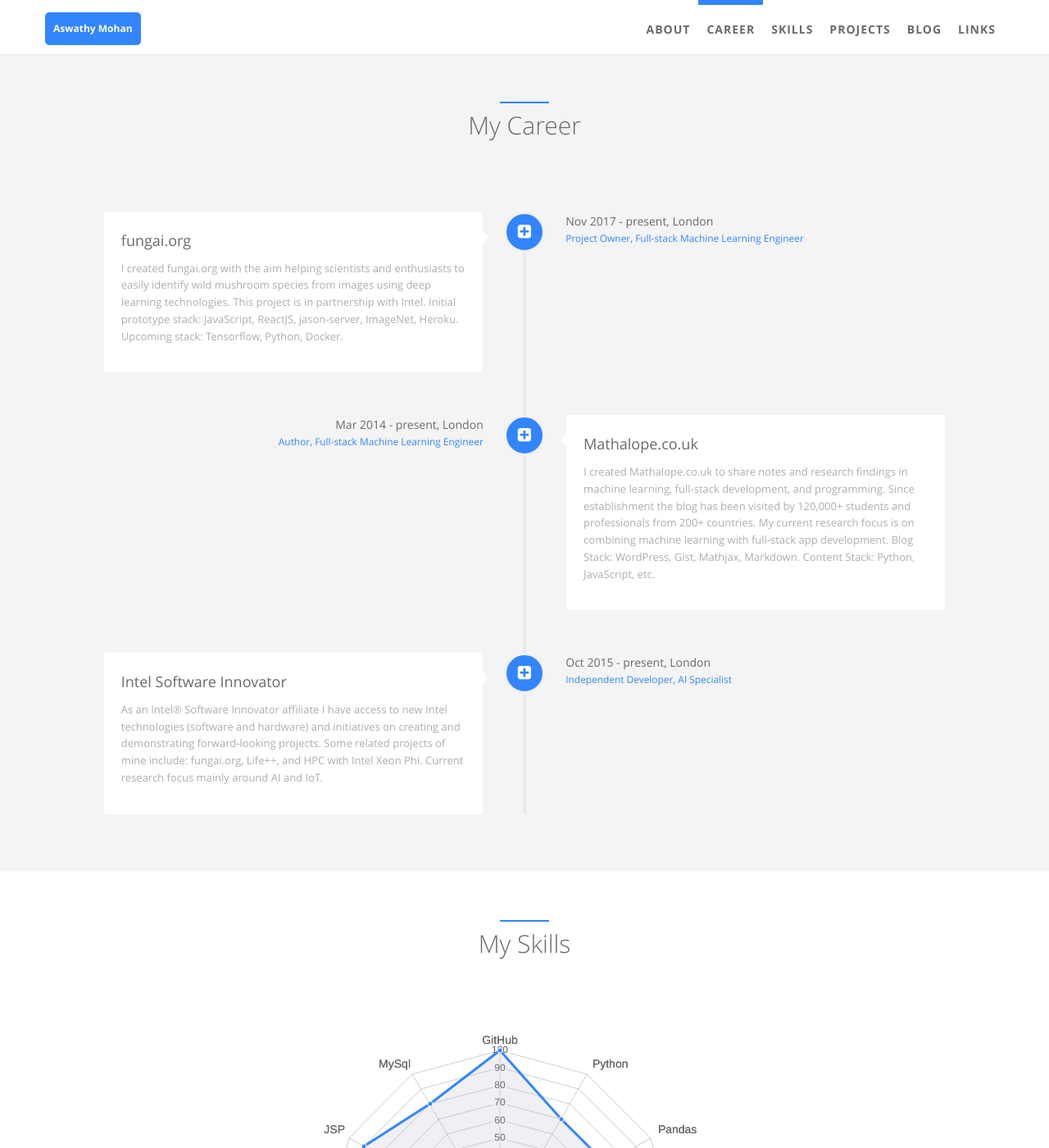
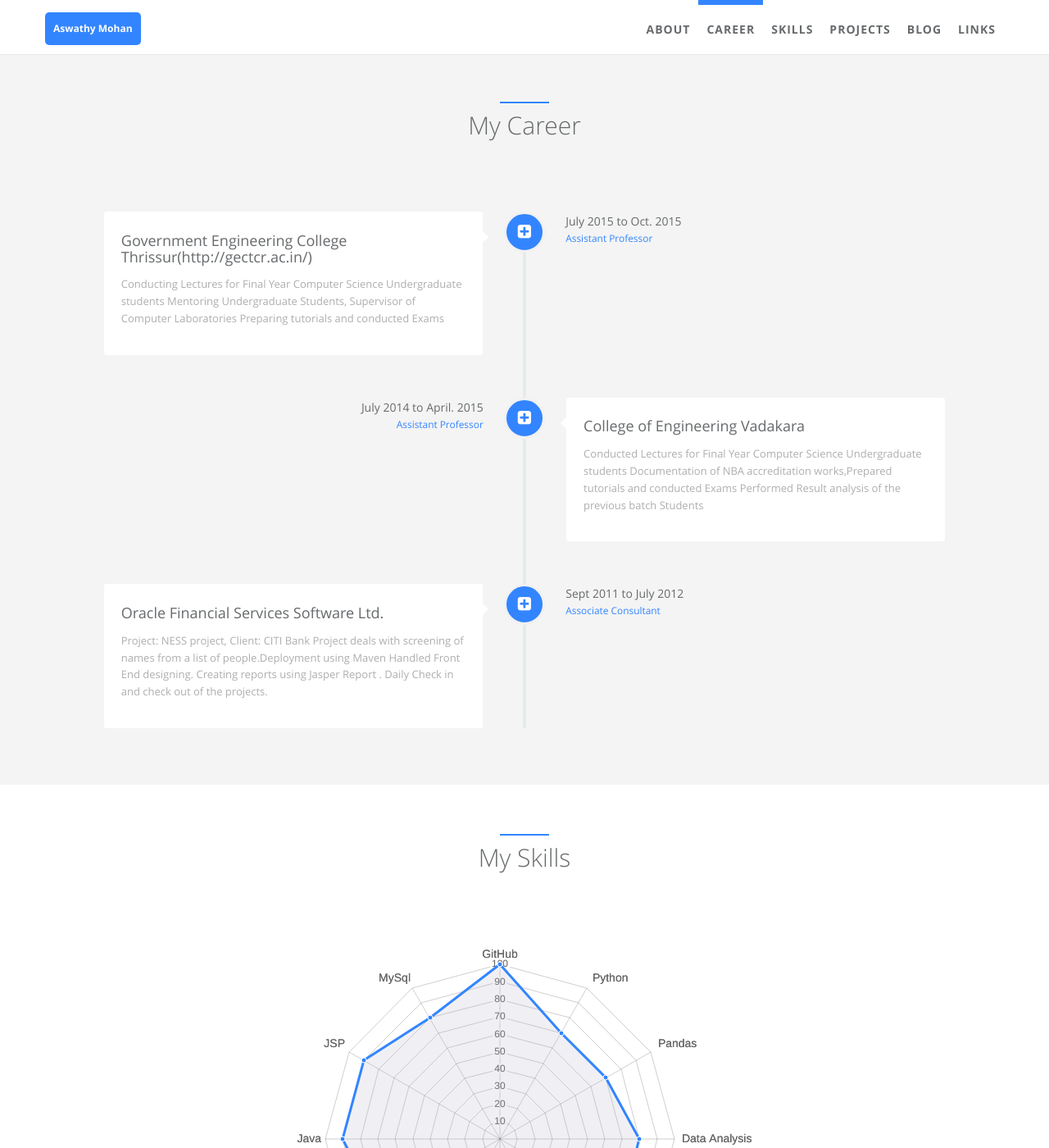
Before and after one commit to AswathyMV/aswathy.mohan, a Jekyll site: the page built from index.html, in a window 1280 px wide and 1400 px high, scrolled down 818 px. Shown: the whole window at 82% size. Built offline with Jekyll 4.4.1, drawn with Linux system fonts in a browser that asks for light colours.

Commit message:
Update careers.yml

```diff
--- a/_data/index/careers.yml
+++ b/_data/index/careers.yml
@@ -1,43 +1,55 @@
 # careers section data
 # if you don't have language feature(language.yml is empty), ignore "i18n" items
+- name:
+    detail: Government Engineering College Thrissur(http://gectcr.ac.in/)
 
-- name:
-    detail: fungai.org
   desc:
     detail: >
-      I created fungai.org with the aim helping scientists and enthusiasts to easily identify wild mushroom species
-      from images using deep learning technologies. This project is in partnership with Intel.
-      Initial prototype stack: JavaScript, ReactJS, jason-server, ImageNet, Heroku.
-      Upcoming stack: Tensorflow, Python, Docker.
+       Conducting Lectures for Final Year Computer Science Undergraduate students
+       Mentoring Undergraduate Students, Supervisor of Computer Laboratories
+       Preparing tutorials and conducted Exams
+
+
   date:
-    detail: Nov 2017 - present, London
+    detail: July 2015 to Oct. 2015
+
   job:
-    detail: Project Owner, Full-stack Machine Learning Engineer
+    detail: Assistant Professor
+
   icon: fa-plus-square
 
 - name:
-    detail: Mathalope.co.uk
+    detail: College of Engineering Vadakara
+
   desc:
     detail: >
-      I created Mathalope.co.uk to share notes and research findings in machine learning, full-stack development, and
-      programming. Since establishment the blog has been visited by 120,000+ students and professionals from
-      200+ countries. My current research focus is on combining machine learning with full-stack app development.
-      Blog Stack: WordPress, Gist, Mathjax, Markdown. Content Stack: Python, JavaScript, etc.
+        Conducted Lectures for Final Year Computer Science Undergraduate students
+        Documentation of NBA accreditation works,Prepared tutorials and conducted Exams
+        Performed Result analysis of the previous batch Students
+
   date:
-    detail: Mar 2014 - present, London
+    detail: July 2014 to April. 2015
+
   job:
-    detail: Author, Full-stack Machine Learning Engineer
+    detail: Assistant Professor
+
   icon: fa-plus-square
 
 - name:
-    detail: Intel Software Innovator
+    detail: Oracle Financial Services Software Ltd.
+
   desc:
     detail: >
-      As an Intel® Software Innovator affiliate I have access to new Intel technologies (software and hardware)
-      and initiatives on creating and demonstrating forward-looking projects. Some related projects of mine include:
-      fungai.org, Life++, and HPC with Intel Xeon Phi. Current research focus mainly around AI and IoT.
+       Project: NESS project, Client: CITI Bank
+       Project deals with screening of names from a list of people.Deployment using Maven
+       Handled Front End designing. Creating reports using Jasper Report . Daily Check in and check out of the projects.
+
+
+
   date:
-    detail: Oct 2015 - present, London
+    detail: Sept 2011 to July 2012
+
   job:
-    detail: Independent Developer, AI Specialist
+    detail: Associate Consultant
+
   icon: fa-plus-square
```
